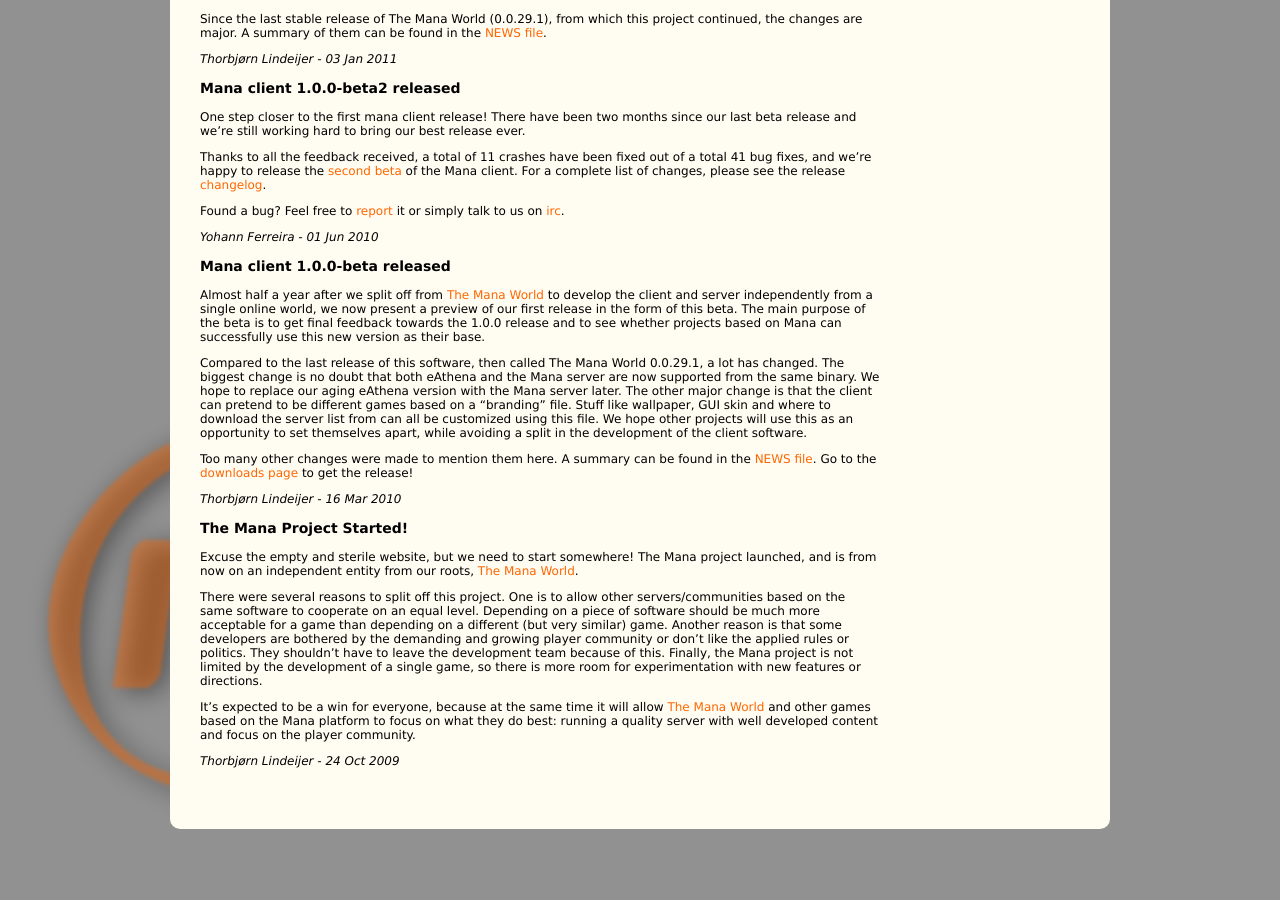
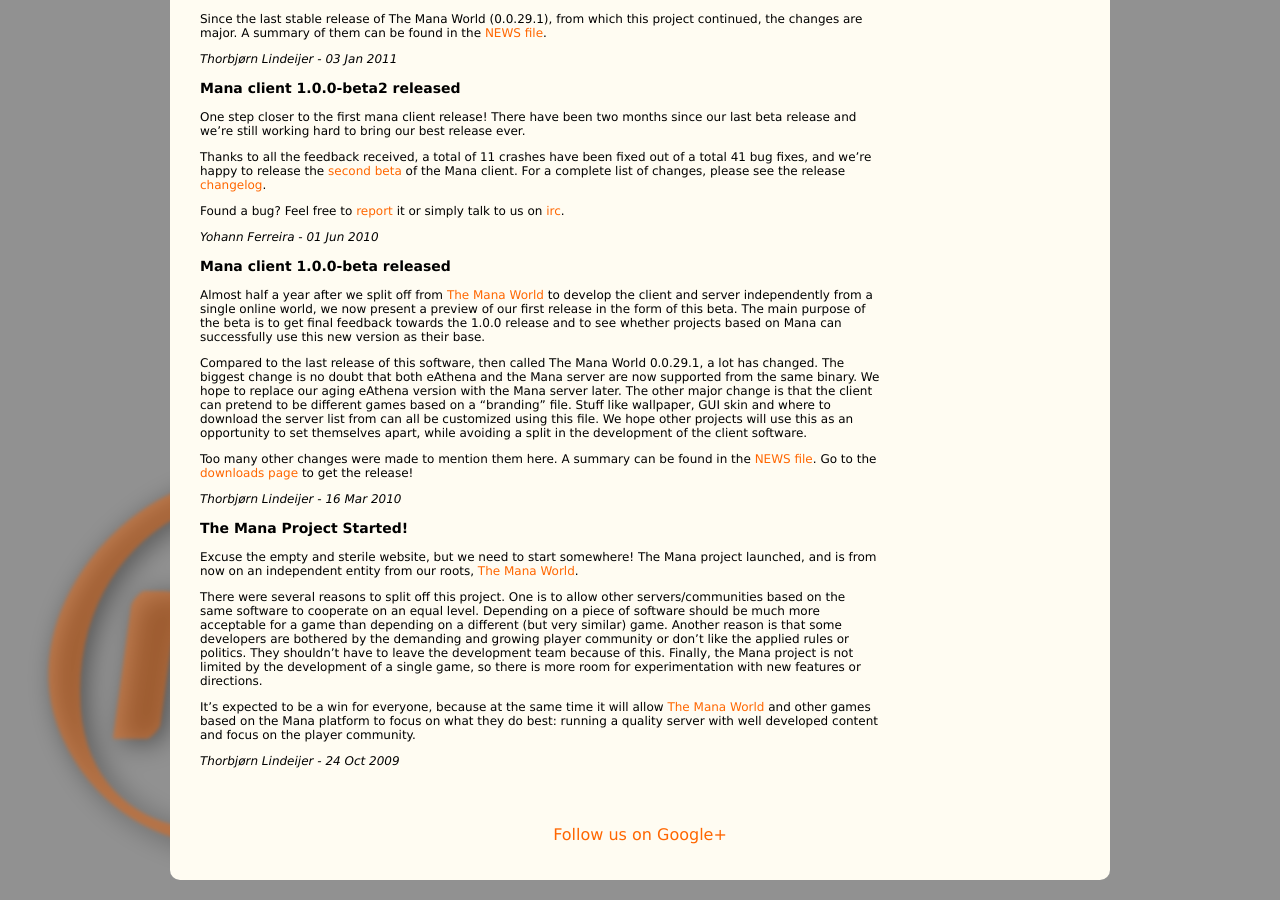
Before and after one commit to mana/manasource-website, a Jekyll site: the page built from index.html, in a window 1280 px wide and 900 px high, scrolled down 1511 px. Built offline with Jekyll 4.4.1, drawn with Linux system fonts in a browser that asks for light colours; before the commit the page ends 2360 px from its top, so only the background shows below that.

Commit message:
Added link to Google+ page
And added the SVG manasource logo as used on the Google+ page.

```diff
--- a/_includes/footer.html
+++ b/_includes/footer.html
@@ -1,7 +1,9 @@
-            <div style="clear: both;">&nbsp;</div>
-            </div><!-- end of content -->
+          <div style="clear: both;">&nbsp;</div>
+        </div><!-- end of content -->
+        <div style="text-align: center;">
+          <p><a href="https://plus.google.com/104084573940665159471" rel="publisher">Follow us on Google+</a></p>
         </div>
-    <!-- end of area -->
-    </div>
-</body>
+      </div>
+    </div><!-- end of area -->
+  </body>
 </html>
```
Also changed, not shown: gfx/manasource-logo-google.svg (added).
